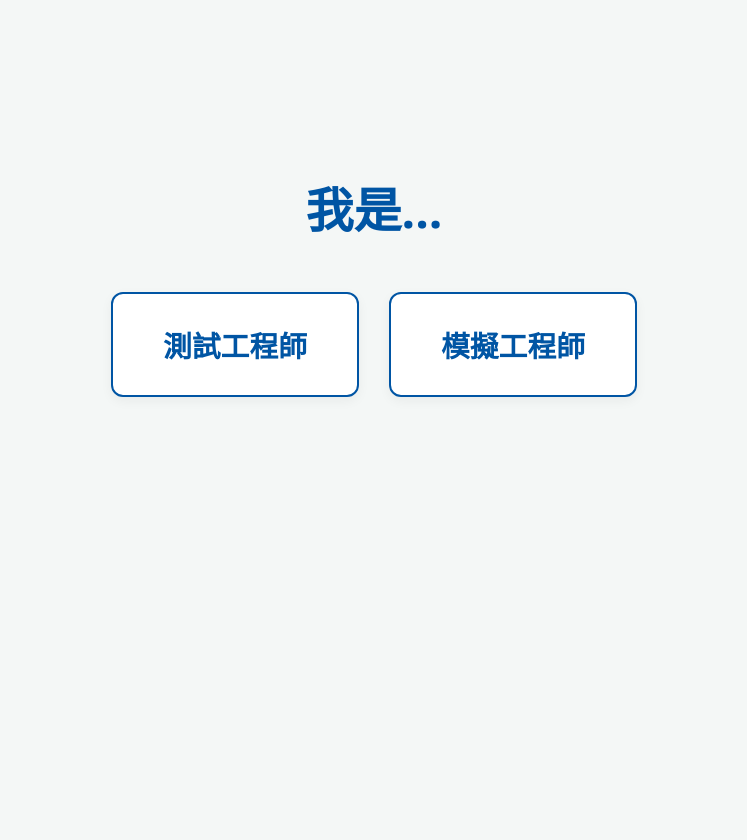
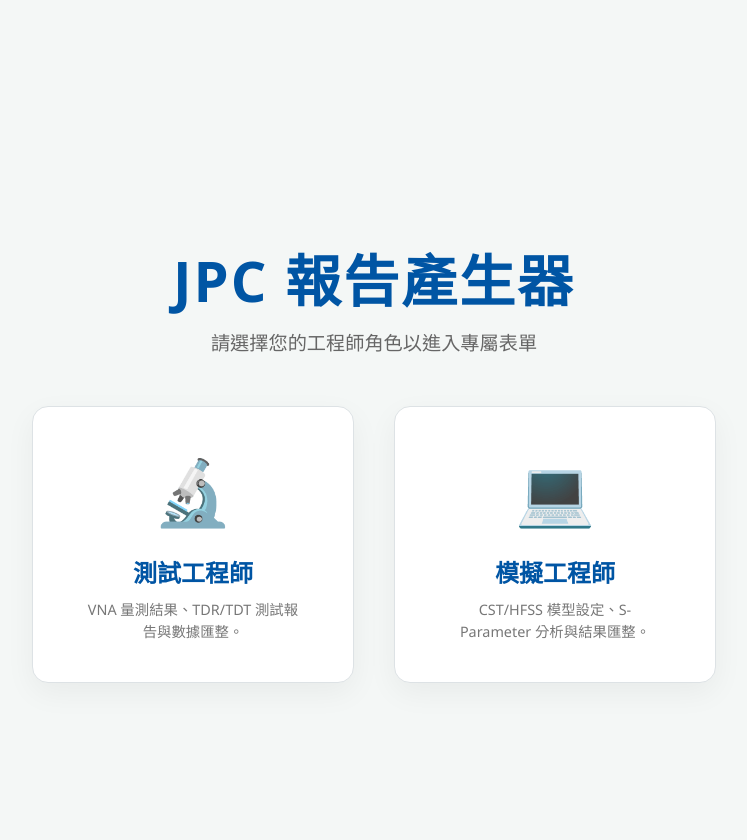
Before and after one commit to yunchung-chen/Presentation_App, a Flask app: page / in a window 1280 px wide. Shown: the whole page, without its empty margins (266-1013 px from the left). Before the commit the page ends 397 px from the top, so only its background shows below. Run offline with Flask 3, Linux system fonts and the light colour scheme.

Commit message:
Update index.html

```diff
--- a/templates/index.html
+++ b/templates/index.html
@@ -23,61 +23,99 @@
             padding: 20px;
             display: flex;
             justify-content: center;
+            min-height: 100vh;
         }
 
         /* 控制頁面顯示與隱藏 */
         .page { display: none; width: 100%; max-width: 900px; }
         .page.active { display: block; }
 
-        /* ====== 1. 角色選擇頁面 ====== */
+        /* ====== 1. 首頁 (質感升級版) ====== */
         #page-role {
+            display: none; /* 由 JS 控制 active 顯示 */
+            align-items: center;
+            justify-content: center;
+            flex-direction: column;
+            width: 100%;
+            margin-top: 10vh;
+        }
+        #page-role.active { display: flex; }
+
+        .hero-title {
             text-align: center;
-            margin-top: 15vh;
-        }
-        #page-role h1 {
-            font-size: 3em;
-            color: var(--accent);
             margin-bottom: 50px;
         }
+        .hero-title h1 {
+            font-size: 3.5em;
+            color: var(--accent);
+            margin: 0 0 10px 0;
+            letter-spacing: 2px;
+        }
+        .hero-title p {
+            font-size: 1.2em;
+            color: #666;
+            margin: 0;
+        }
+
         .role-btn-group {
             display: flex;
+            gap: 40px;
             justify-content: center;
-            gap: 30px;
+            flex-wrap: wrap;
         }
-        .role-btn {
-            background-color: var(--bg-sub);
+
+        .role-card {
+            background: var(--bg-sub);
+            border: 1px solid var(--border-color);
+            border-radius: 16px;
+            padding: 40px 50px;
+            text-align: center;
+            cursor: pointer;
+            transition: all 0.3s cubic-bezier(0.25, 0.8, 0.25, 1);
+            box-shadow: 0 10px 30px rgba(0, 0, 0, 0.05);
+            width: 220px;
+        }
+
+        .role-card:hover {
+            transform: translateY(-10px);
+            box-shadow: 0 20px 40px rgba(0, 85, 164, 0.15);
+            border-color: var(--accent);
+        }
+
+        .role-icon {
+            font-size: 4em;
+            margin-bottom: 20px;
+        }
+
+        .role-title {
+            font-size: 1.5em;
+            font-weight: bold;
             color: var(--accent);
-            border: 2px solid var(--accent);
-            padding: 30px 50px;
-            font-size: 1.8em;
-            font-weight: bold;
-            border-radius: 12px;
-            cursor: pointer;
-            transition: all 0.3s;
-            box-shadow: 0 4px 12px rgba(0,0,0,0.05);
+            margin-bottom: 10px;
         }
-        .role-btn:hover {
-            background-color: var(--accent);
-            color: #fff;
-            transform: translateY(-5px);
-            box-shadow: 0 8px 16px rgba(0,85,164,0.3);
+
+        .role-desc {
+            font-size: 0.9em;
+            color: #777;
+            line-height: 1.5;
         }
 
         /* ====== 2. 表單通用樣式 ====== */
         .form-container {
             background: var(--bg-sub);
             padding: 40px;
-            border-radius: 8px;
-            box-shadow: 0 4px 12px rgba(0, 0, 0, 0.05);
+            border-radius: 12px;
+            box-shadow: 0 8px 24px rgba(0, 0, 0, 0.08);
             margin: 20px auto;
         }
         .form-container h1 { color: var(--accent); text-align: center; border-bottom: 2px solid var(--accent); padding-bottom: 15px; margin-bottom: 30px; }
-        h2 { font-size: 1.3em; color: var(--text-main); border-left: 4px solid #333; padding-left: 10px; margin-top: 40px; margin-bottom: 20px; }
+        h2 { font-size: 1.3em; color: var(--text-main); border-left: 4px solid var(--accent); padding-left: 10px; margin-top: 40px; margin-bottom: 20px; }
         .grid-2 { display: grid; grid-template-columns: 1fr 1fr; gap: 20px; margin-bottom: 20px; }
         .full-width { grid-column: span 2; }
         .form-group { display: flex; flex-direction: column; }
         label { margin-bottom: 5px; font-size: 0.9em; font-weight: bold; color: #555; }
-        input[type="text"], input[type="date"], textarea, select { padding: 10px; border: 1px solid #B0BEC5; border-radius: 4px; font-size: 1em; font-family: inherit; }
+        input[type="text"], input[type="date"], textarea, select { padding: 10px; border: 1px solid #B0BEC5; border-radius: 4px; font-size: 1em; font-family: inherit; transition: 0.2s;}
+        input:focus, textarea:focus, select:focus { border-color: var(--accent); outline: none; box-shadow: 0 0 0 2px rgba(0, 85, 164, 0.2); }
         textarea { resize: vertical; min-height: 80px; }
 
         table.input-table { width: 100%; border-collapse: collapse; margin-bottom: 20px; }
@@ -160,15 +186,26 @@
 <body>
 
     <div id="page-role" class="page active">
-        <h1>我是...</h1>
+        <div class="hero-title">
+            <h1>JPC 報告產生器</h1>
+            <p>請選擇您的工程師角色以進入專屬表單</p>
+        </div>
         <div class="role-btn-group">
-            <button class="role-btn" onclick="switchPage('page-test')">測試工程師</button>
-            <button class="role-btn" onclick="switchPage('page-sim')">模擬工程師</button>
+            <div class="role-card" onclick="switchPage('page-test')">
+                <div class="role-icon">🔬</div>
+                <div class="role-title">測試工程師</div>
+                <div class="role-desc">VNA 量測結果、TDR/TDT 測試報告與數據匯整。</div>
+            </div>
+            <div class="role-card" onclick="switchPage('page-sim')">
+                <div class="role-icon">💻</div>
+                <div class="role-title">模擬工程師</div>
+                <div class="role-desc">CST/HFSS 模型設定、S-Parameter 分析與結果匯整。</div>
+            </div>
         </div>
     </div>
 
     <div id="page-sim" class="page form-container">
-        <h1>模擬工程師 報告產生器</h1>
+        <h1>💻 模擬工程師報告產生器</h1>
         <form id="sim-form">
             <h2>1. 專案資訊</h2>
             <div class="grid-2">
@@ -228,7 +265,7 @@
     </div>
 
     <div id="page-test" class="page form-container">
-        <h1>測試工程師 報告產生器</h1>
+        <h1>🔬 測試工程師報告產生器</h1>
         <form id="test-form">
             <h2>1. 專案資訊</h2>
             <div class="grid-2">
@@ -287,14 +324,13 @@
     <div id="page-report" class="page">
         <div class="report-toolbar no-print">
             <button class="btn-back" onclick="backToEdit()">⬅ 回到編輯頁面</button>
-            <div>
-                <button class="btn-print" onclick="window.print()" style="margin-right: 10px;">⬇ 下載報告 (另存 PDF)</button>
-                <button class="btn-print" onclick="window.print()">🖨️ 列印報告</button>
+            <div style="display:flex; gap: 15px;">
+                <button class="btn-dl" onclick="downloadReportHTML()">📥 下載報告 (HTML檔)</button>
+                <button class="btn-print" onclick="window.print()">🖨️ 列印 / 轉存 PDF</button>
             </div>
         </div>
 
-        <div id="report-content-wrapper">
-            </div>
+        <div id="report-render-area"></div>
     </div>
 
     <script>
@@ -358,11 +395,14 @@
         document.getElementById('t_csv_upload').addEventListener('change', (e) => handleDataFileUpload(e, 't_csv_charts_container', 'CSV'));
         document.getElementById('t_img_upload').addEventListener('change', (e) => handleImageUpload(e, 't_img_charts_container'));
 
-        // --- 產生報告 ---
+        // 儲存產生的最終 HTML 字串供下載使用
+        let finalReportHTML = "";
+
+        // --- 產生報告排版 ---
         function generateReport(role) {
             const prefix = role === 'sim' ? 's_' : 't_';
 
-            // 安全抓取文字 (處理空值與換行)
+            // 安全抓取文字
             const getVal = (id) => {
                 const el = document.getElementById(prefix + id);
                 if(!el) return "&nbsp;";
@@ -411,18 +450,44 @@
                     </div>
                 `;
             });
-
             if (chartsHTML === '') chartsHTML = '<p style="color:#999;">(未上傳任何圖表資料)</p>';
 
-            // 3. 組合 HTML (動態判斷欄位名稱)
+            // 3. 組合報告專屬的 CSS 與 HTML 架構
             const isSim = role === 'sim';
             const envTitle = isSim ? "模擬條件與模型設定" : "測試儀器與環境";
             const softLabel = isSim ? "模擬軟體" : "網路分析儀 (VNA)";
             const solverLabel = isSim ? "Solver" : "測試治具 (Fixture)";
             const freqLabel = isSim ? "頻率範圍" : "校正方式";
 
-            const html = `
-                <div style="text-align: center; margin-bottom: 30px;">
+            // 用於下載的獨立完整 HTML 結構
+            finalReportHTML = `
+<!DOCTYPE html>
+<html lang="zh-TW">
+<head>
+    <meta charset="UTF-8">
+    <title>${getVal('pname')} - ${isSim ? '模擬' : '測試'}報告</title>
+    <style>
+        body { font-family: 'Segoe UI', Arial, sans-serif; padding: 20px 40px; color: #222; line-height: 1.6; max-width: 900px; margin: 0 auto; background: #fff;}
+        .rpt-section { page-break-inside: avoid; break-inside: avoid; margin-bottom: 25px; }
+        .rpt-title { font-size: 1.4em; color: #222; border-left: 5px solid #0055A4; padding-left: 12px; margin-top: 30px; margin-bottom: 15px; font-weight: bold;}
+        .rpt-grid { display: grid; grid-template-columns: 160px 1fr; row-gap: 12px; font-size: 0.95em; margin-bottom: 10px; }
+        .rpt-key { font-weight: bold; color: #333; }
+        .rpt-table { width: 100%; border-collapse: collapse; font-size: 0.9em; margin-top: 10px; }
+        .rpt-table th { background-color: #F5F5F5; font-weight: bold; padding: 10px; text-align: left; border: 1px solid #E0E0E0; border-top: 2px solid #ccc;}
+        .rpt-table td { padding: 10px; border: 1px solid #E0E0E0; }
+        .rpt-table tr { page-break-inside: avoid; break-inside: avoid; }
+        .rpt-box { border: 1px solid #E0E0E0; border-radius: 6px; padding: 15px 20px; font-size: 0.95em; background-color: #FAFAFA; min-height: 20px; }
+        .rpt-chart-wrapper { margin-top: 20px; page-break-inside: avoid; break-inside: avoid; text-align: center; }
+        .rpt-chart-img { max-width: 100%; max-height: 50vh; border: 1px solid #eee; display: block; margin: 0 auto;}
+        .rpt-chart-remark { font-size: 0.95em; color: #444; margin-top: 10px; text-align: left; background: #F9F9F9; padding: 10px; border-left: 3px solid #0055A4;}
+        @media print {
+            body { padding: 0; }
+            .rpt-table th { -webkit-print-color-adjust: exact; background-color: #F5F5F5 !important; color-adjust: exact; }
+        }
+    </style>
+</head>
+<body>
+    <div style="text-align: center; margin-bottom: 30px; border-bottom: 2px solid #0055A4; padding-bottom: 20px;">
         <h1 style="color: #0055A4; margin-bottom: 5px;">${isSim ? '模擬' : '測試'}分析報告</h1>
         <div style="color: #666; font-size: 0.9em;">Generated by JPC Report System</div>
     </div>
@@ -476,12 +541,32 @@
         <div class="rpt-title">6. 建議後續動作</div>
         <div class="rpt-box">${getVal('c_next')}</div>
     </div>
-            `;
+</body>
+</html>`;
 
-            // 將組裝好的 HTML 塞入報告預覽區，並切換頁面
-            document.getElementById('report-content-wrapper').innerHTML = html;
+            // 將 HTML 注入到網頁的渲染區並切換頁面
+            document.getElementById('report-render-area').innerHTML = finalReportHTML;
             switchPage('page-report');
-            window.scrollTo(0, 0); // 捲動到最上方
+            window.scrollTo(0, 0);
+        }
+
+        // --- 下載 HTML 檔案功能 ---
+        function downloadReportHTML() {
+            // 抓取目前專案名稱當作預設檔名
+            const rolePrefix = currentRole === 'sim' ? 's_' : 't_';
+            const projName = document.getElementById(rolePrefix + 'pname').value.trim() || '未命名專案';
+            const fileName = `${projName}_報告.html`;
+
+            // 建立 Blob 物件並觸發下載
+            const blob = new Blob([finalReportHTML], { type: 'text/html;charset=utf-8' });
+            const url = URL.createObjectURL(blob);
+            const a = document.createElement('a');
+            a.href = url;
+            a.download = fileName;
+            document.body.appendChild(a);
+            a.click();
+            document.body.removeChild(a);
+            URL.revokeObjectURL(url);
         }
     </script>
 </body>
```
Also changed, not shown: other parts of templates/index.html (+20 -32 lines). Lines whose indentation alone changed are shown as unchanged.
